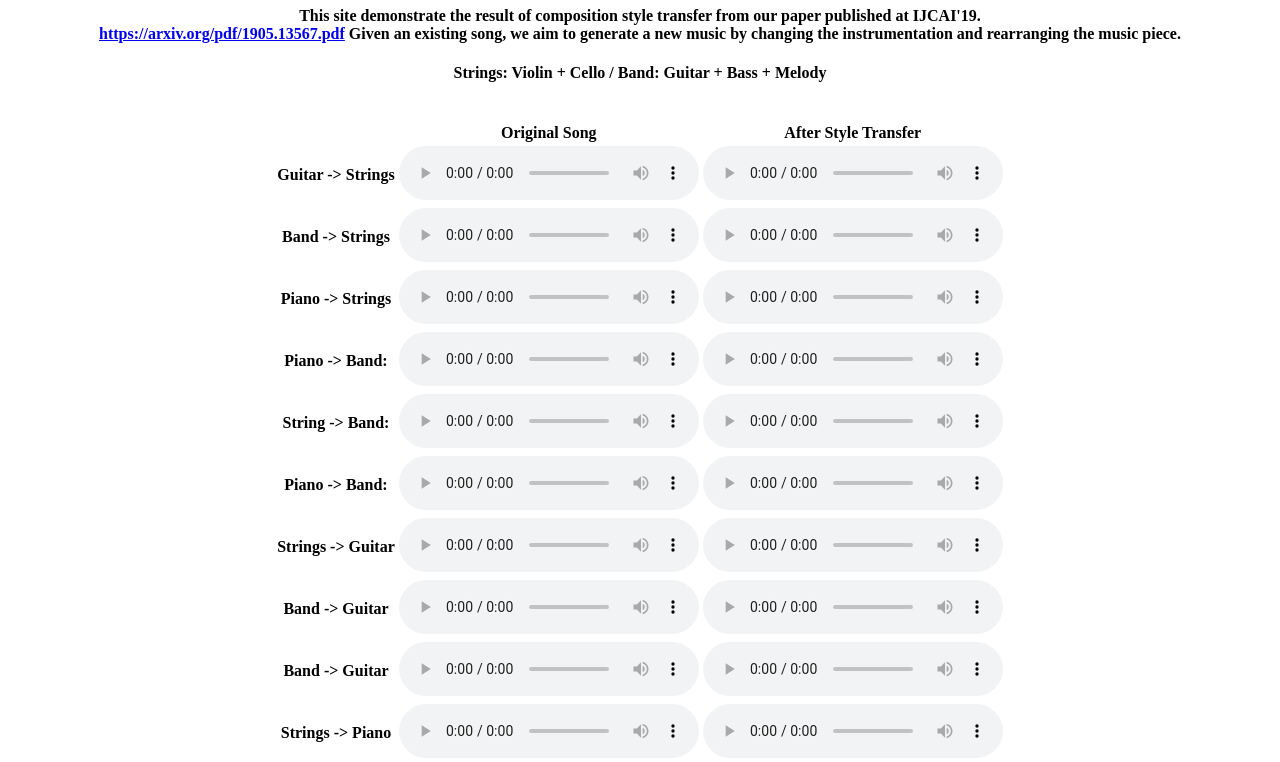
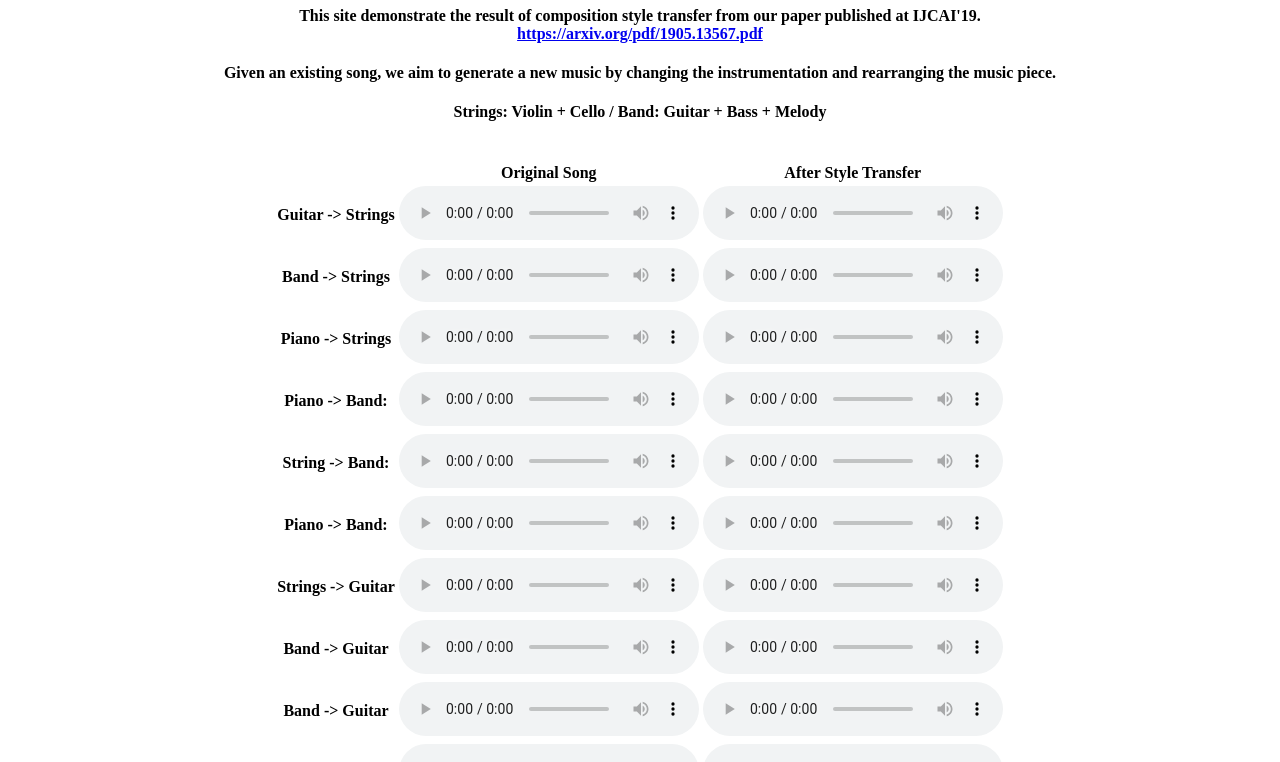
Before and after one commit to biboamy/disentangle_demo, a plain HTML site: page result/index.html in a window 1280 px wide. Shown: the part 73-835 px from the top of the page. Drawn offline with Linux system fonts and the light colour scheme.

Commit message:
update caption

```diff
--- a/result/index.html
+++ b/result/index.html
@@ -5,8 +5,8 @@
 <center>
 <div>
 	<h1>Music Style Transfer Demo</h1>
-	<h4>This site demonstrate the result of composition style transfer from our paper published at IJCAI'19. <br> <a href="https://arxiv.org/pdf/1905.13567.pdf">https://arxiv.org/pdf/1905.13567.pdf</a>
-  Given an existing song, we aim to generate a new music by changing the instrumentation and rearranging the music piece.</h4>
+	<h4>This site demonstrate the result of composition style transfer from our paper published at IJCAI'19. <br> <a href="https://arxiv.org/pdf/1905.13567.pdf">https://arxiv.org/pdf/1905.13567.pdf</a> </h4>
+  <h4>Given an existing song, we aim to generate a new music by changing the instrumentation and rearranging the music piece.</h4>
 	<h4><b>Strings</b>: Violin + Cello  / <b>Band</b>: Guitar + Bass + Melody</h4>
 
 	<br>
```
